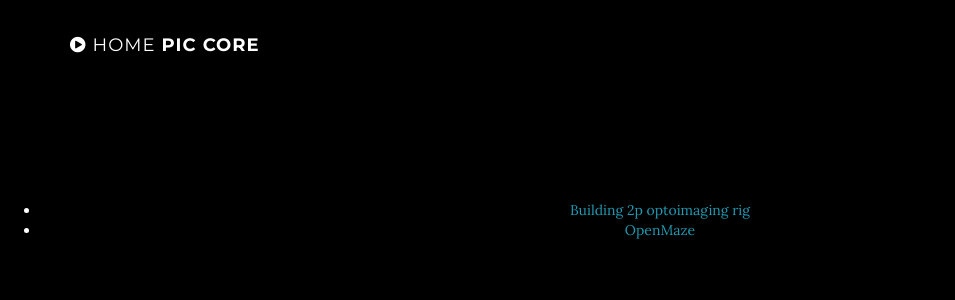
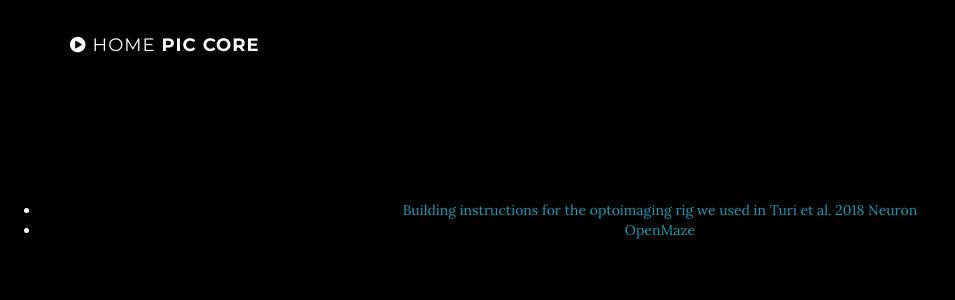
Before and after one commit to GergelyTuri/GergelyTuri.github.io, a Jekyll site: the page pages/links.html, which Jekyll copies as it is, in a window 1280 px wide. Shown: the top 300 px of the page, without its empty margins (0-955 px from the left). Built offline with Jekyll 4.4.1, drawn with Linux system fonts in a browser that asks for light colours.

Commit message:
minor change in links

```diff
--- a/pages/links.html
+++ b/pages/links.html
@@ -63,7 +63,7 @@
     <section id="links" class="content-section text-center">
         <ul>
             <li>
-                <a href="https://github.com/GergelyTuri/optoImaging">Building 2p optoimaging rig</a>
+                <a href="https://github.com/GergelyTuri/optoImaging">Building instructions for the optoimaging rig we used in Turi et al. 2018 Neuron</a>
             </li>
             <li>
                 <a href="http://www.openmaze.org/">OpenMaze</a>
```
